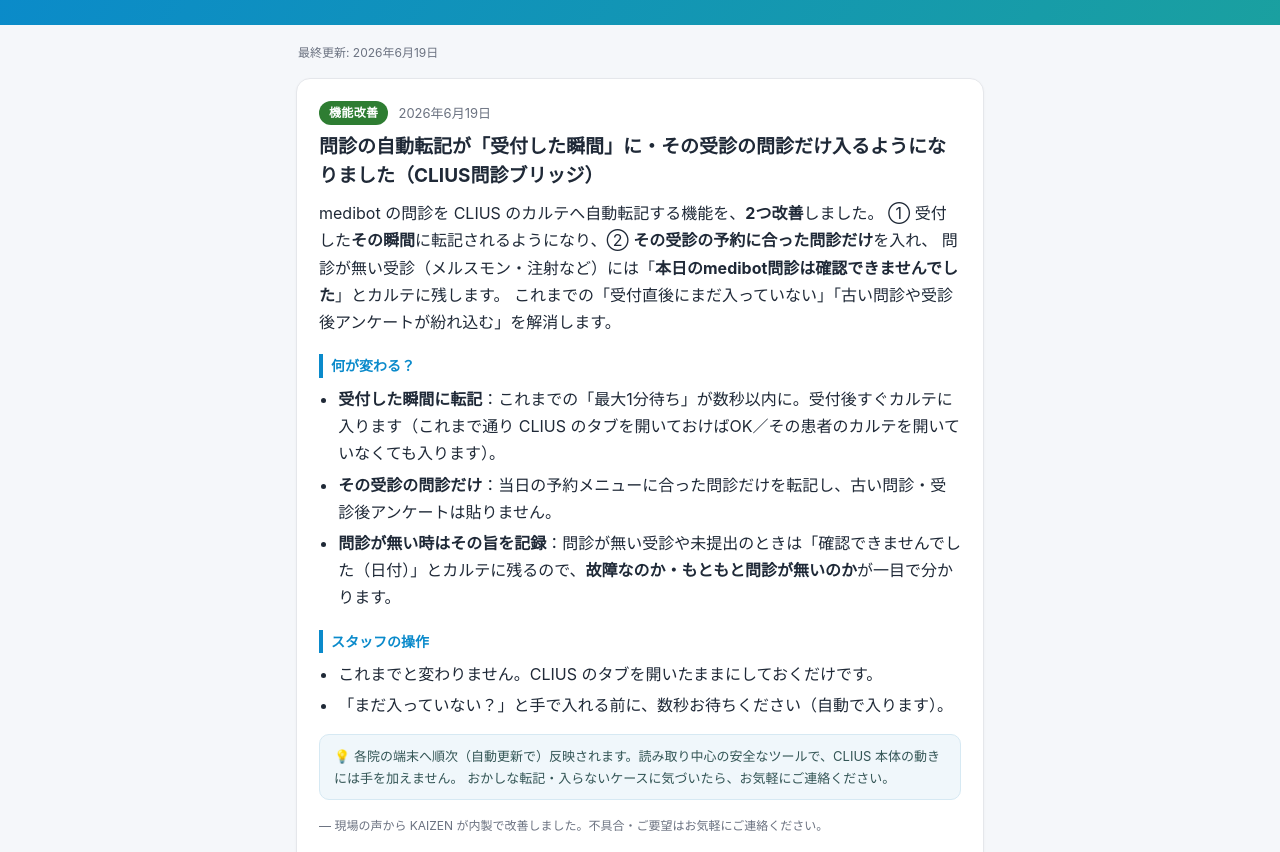
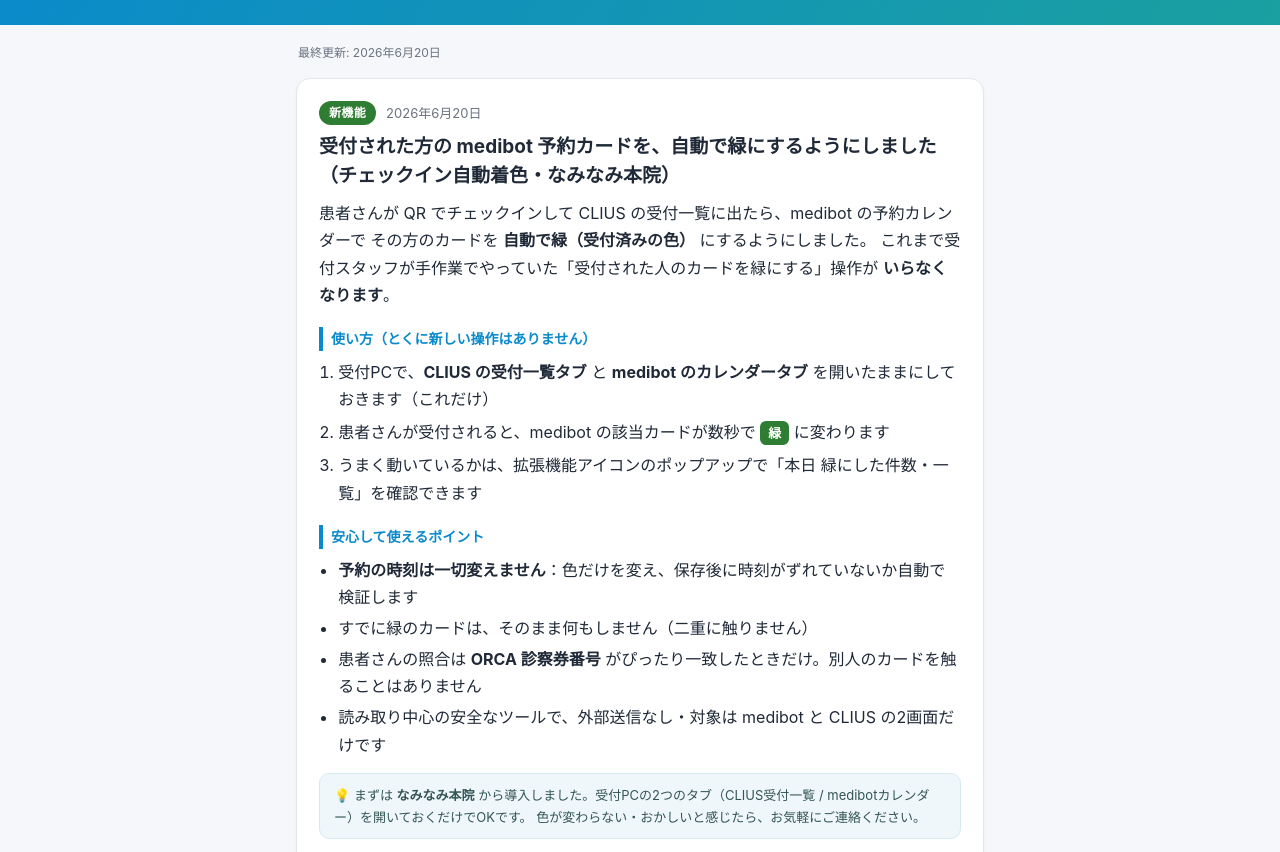
Before and after one commit to premed-jp/kaizen-announcements, a plain HTML site: page index.html in a window 1280 px wide. Shown: the part 96-948 px from the top of the page. Drawn offline with Linux system fonts and the light colour scheme.

Commit message:
おしらせ追加: 受付された方のmedibot予約カードを自動で緑にする（チェックイン自動着色・なみなみ本院） (#9)

```diff
--- a/index.html
+++ b/index.html
@@ -90,9 +90,44 @@
   </header>
 
   <div class="wrap">
-    <div class="updated">最終更新: 2026年6月19日</div>
+    <div class="updated">最終更新: 2026年6月20日</div>
 
     <!-- ▼ お知らせは新しいものを上に追加していく -->
+
+    <article class="card">
+      <div class="meta">
+        <span class="badge">新機能</span>
+        <span class="date">2026年6月20日</span>
+      </div>
+      <h2>受付された方の medibot 予約カードを、自動で緑にするようにしました（チェックイン自動着色・なみなみ本院）</h2>
+      <p class="lead">
+        患者さんが QR でチェックインして CLIUS の受付一覧に出たら、medibot の予約カレンダーで
+        その方のカードを <b>自動で緑（受付済みの色）</b> にするようにしました。
+        これまで受付スタッフが手作業でやっていた「受付された人のカードを緑にする」操作が <b>いらなくなります</b>。
+      </p>
+
+      <h3 class="section">使い方（とくに新しい操作はありません）</h3>
+      <ol class="steps">
+        <li>受付PCで、<b>CLIUS の受付一覧タブ</b> と <b>medibot のカレンダータブ</b> を開いたままにしておきます（これだけ）</li>
+        <li>患者さんが受付されると、medibot の該当カードが数秒で <span class="pill">緑</span> に変わります</li>
+        <li>うまく動いているかは、拡張機能アイコンのポップアップで「本日 緑にした件数・一覧」を確認できます</li>
+      </ol>
+
+      <h3 class="section">安心して使えるポイント</h3>
+      <ul class="bullets">
+        <li><b>予約の時刻は一切変えません</b>：色だけを変え、保存後に時刻がずれていないか自動で検証します</li>
+        <li>すでに緑のカードは、そのまま何もしません（二重に触りません）</li>
+        <li>患者さんの照合は <b>ORCA 診察券番号</b> がぴったり一致したときだけ。別人のカードを触ることはありません</li>
+        <li>読み取り中心の安全なツールで、外部送信なし・対象は medibot と CLIUS の2画面だけです</li>
+      </ul>
+
+      <div class="note">
+        💡 まずは <b>なみなみ本院</b> から導入しました。受付PCの2つのタブ（CLIUS受付一覧 / medibotカレンダー）を開いておくだけでOKです。
+        色が変わらない・おかしいと感じたら、お気軽にご連絡ください。
+      </div>
+
+      <p class="kaizen-tag">— 現場の声から KAIZEN が内製で追加した機能です。不具合・ご要望はお気軽にご連絡ください。</p>
+    </article>
 
     <article class="card">
       <div class="meta">
```
